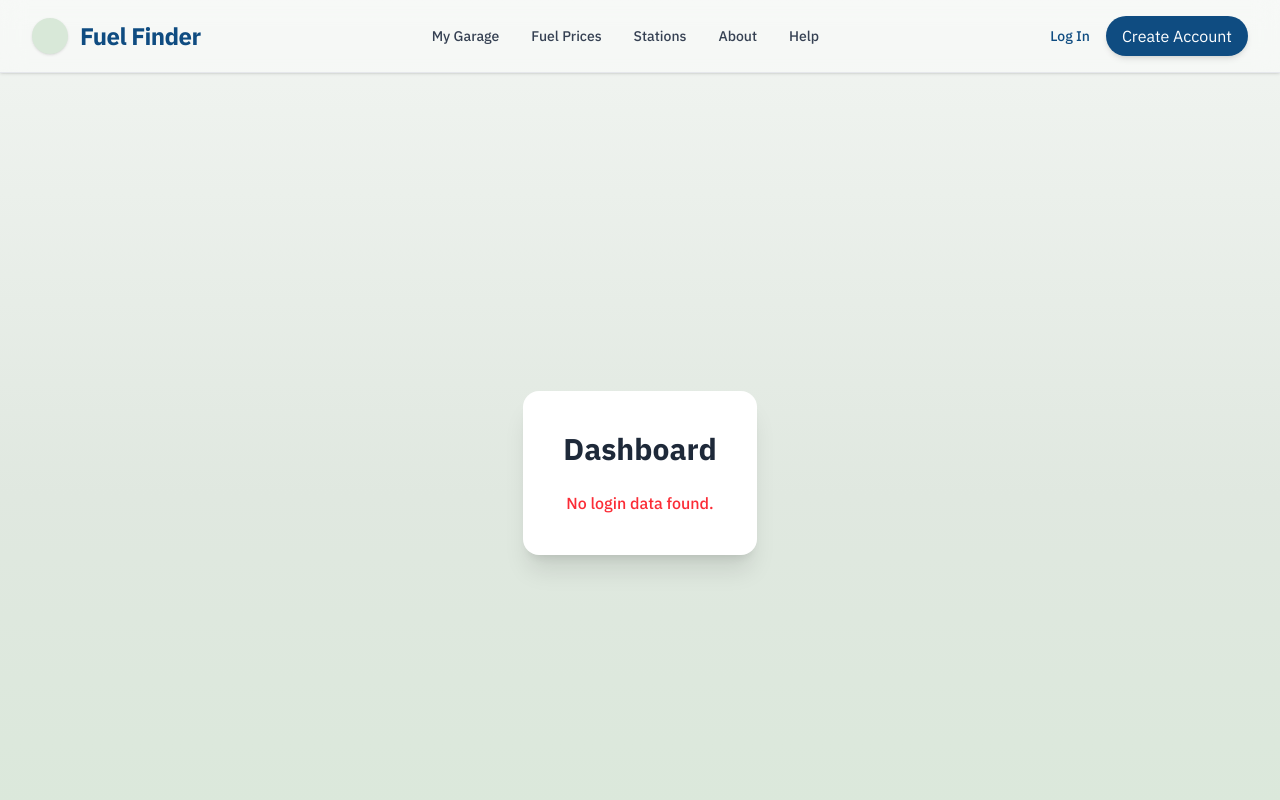
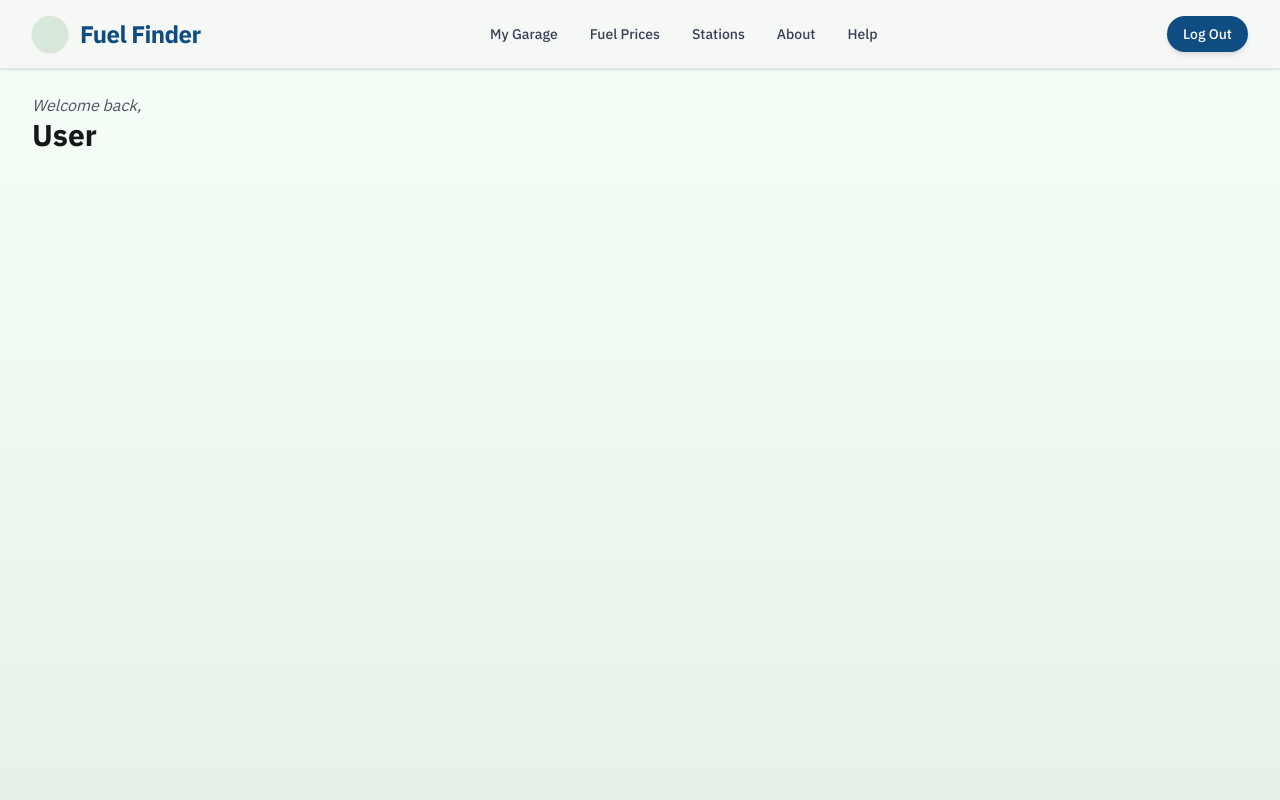
Before and after one commit to TwentyLives/CS180Project, a Next.js app: page /dashboard in a window 1280 px wide. Shown: the top 800 px of the page. Built offline with nearby package versions, Linux system fonts and the light colour scheme.

Commit message:
added a different header and a way to logout, also sessiondata instead of login, some other minor changes as well

```diff
--- a/src/app/dashboard/page.tsx
+++ b/src/app/dashboard/page.tsx
@@ -1,4 +1,4 @@
-import Header from '../../components/header';
+import Header from '../../components/loggedHeader';
 import Dash from '../../components/dash';
 import Footer from '../../components/footer';
 
--- a/src/app/globals.css
+++ b/src/app/globals.css
@@ -14,3 +14,7 @@ body {
   color: var(--foreground);
   font-family: var(--font-sans);
 }
+
+html {
+  scroll-behavior: smooth;
+}
--- a/src/app/page.tsx
+++ b/src/app/page.tsx
@@ -6,11 +6,15 @@ import Mission from '../components/mission';
 
 const Home = () => {
   return (
-    <div className="flex flex-col items-center justify-center gap-0">
+    <div className="flex flex-col items-center justify-center gap-0 scroll-smooth">
       <Header />
       <Landing />
-      <Mission />
-      <Footer />
+      <div id="mission">
+        <Mission />
+      </div>
+      <div id="footer">
+        <Footer />
+      </div>
     </div>
   );
 };
--- a/src/components/dash.tsx
+++ b/src/components/dash.tsx
@@ -3,38 +3,25 @@ import React, { useEffect, useState } from 'react';
 
 interface LoginData {
   username: string;
-  password: string;
 }
 
 const Dash: React.FC = () => {
   const [loginData, setLoginData] = useState<LoginData | null>(null);
 
   useEffect(() => {
-    const stored = localStorage.getItem("loginData");
+    const stored = sessionStorage.getItem("loginData");
     if (stored) {
       setLoginData(JSON.parse(stored));
     }
   }, []);
 
   return (
-    <div className="min-h-screen flex items-center justify-center bg-[var(--background)] px-4">
-      <div className="w-full max-w-xl bg-white p-10 rounded-2xl shadow-xl">
-        <h2 className="text-3xl font-bold mb-6 text-center text-gray-800">
-          Dashboard
-        </h2>
-
-        {loginData ? (
-          <div className="space-y-4 text-center text-gray-700">
-            <p>
-              <span className="font-semibold">Username:</span> {loginData.username}
-            </p>
-            <p>
-              <span className="font-semibold">Password:</span> {loginData.password}
-            </p>
-          </div>
-        ) : (
-          <p className="text-red-500 text-center font-medium">No login data found.</p>
-        )}
+    <div className="min-h-screen w-full bg-gradient-to-b from-[#f5fdf7] via-[#edf7ef] to-[#e6f0e6] px-8 py-6">
+      <div className="text-left">
+        <p className="text-md text-gray-600 italic">Welcome back,</p>
+        <h1 className="text-3xl font-bold text-[#171717]">
+          {loginData ? loginData.username : "User"}
+        </h1>
       </div>
     </div>
   );
--- a/src/components/header.tsx
+++ b/src/components/header.tsx
@@ -6,7 +6,6 @@ const Header = () => {
     <nav className="w-full sticky top-0 z-50 bg-white/40 backdrop-blur-md shadow-sm border-b border-gray-200 px-8 py-4 font-sans text-[#171717]">
       <div className="max-w-7xl mx-auto flex items-center justify-between">
 
-        {/* Logo + Name */}
         <div className="flex items-center gap-3">
           <div className="w-9 h-9 bg-[#d8e8d8] rounded-full shadow-sm" />
           <h1 className="text-2xl font-bold tracking-tight text-[#0f4c81] hover:brightness-110 transition duration-200">
@@ -14,16 +13,14 @@ const Header = () => {
           </h1>
         </div>
 
-        {/* Nav Links */}
         <div className="hidden md:flex items-center gap-8 text-sm font-medium text-gray-700">
-          <Link href="#" className="hover:brightness-110 hover:scale-105 transition">My Garage</Link>
-          <Link href="#" className="hover:brightness-110 hover:scale-105 transition">Fuel Prices</Link>
-          <Link href="#" className="hover:brightness-110 hover:scale-105 transition">Stations</Link>
-          <Link href="#" className="hover:brightness-110 hover:scale-105 transition">About</Link>
-          <Link href="#" className="hover:brightness-110 hover:scale-105 transition">Help</Link>
+          <Link href="#" className="hover:brightness-110 hover:scale-105 transition">place</Link>
+          <Link href="#" className="hover:brightness-110 hover:scale-105 transition">place</Link>
+          <Link href="#" className="hover:brightness-110 hover:scale-105 transition">place</Link>
+          <Link href="#mission" className="hover:brightness-110 hover:scale-105 transition">Our Mission</Link>
+          <Link href="#footer" className="hover:brightness-110 hover:scale-105 transition">Contact Us</Link>
         </div>
 
-        {/* Auth Buttons */}
         <div className="flex items-center gap-4">
           <Link href="/login" className="text-[#0f4c81] hover:underline text-sm font-medium">
             Log In
--- /dev/null
+++ b/src/components/loggedHeader.tsx
@@ -0,0 +1,73 @@
+"use client";
+import React, { useState } from "react";
+import Link from "next/link";
+import { useRouter } from "next/navigation";
+
+const LoggedHeader = () => {
+  const router = useRouter();
+  const [showConfirm, setShowConfirm] = useState(false);
+
+  const handleLogout = () => {
+    sessionStorage.clear(); // we can change this to sessionStorage.removeItem(data) if we want to keep some data
+    setShowConfirm(false);
+    router.push("/");
+  };
+
+  return (
+    <>
+      <nav className="w-full sticky top-0 z-50 bg-white/40 backdrop-blur-md shadow-sm border-b border-gray-200 px-8 py-4 font-sans text-[#171717]">
+        <div className="max-w-7xl mx-auto flex items-center justify-between">
+
+          <div className="flex items-center gap-3">
+            <div className="w-9 h-9 bg-[#d8e8d8] rounded-full shadow-sm" />
+            <h1 className="text-2xl font-bold tracking-tight text-[#0f4c81] hover:brightness-110 transition duration-200">
+              <Link href="/dashboard">Fuel Finder</Link>
+            </h1>
+          </div>
+
+          <div className="hidden md:flex items-center gap-8 text-sm font-medium text-gray-700">
+            <Link href="#" className="hover:brightness-110 hover:scale-105 transition">My Garage</Link>
+            <Link href="#" className="hover:brightness-110 hover:scale-105 transition">Fuel Prices</Link>
+            <Link href="#" className="hover:brightness-110 hover:scale-105 transition">Stations</Link>
+            <Link href="#" className="hover:brightness-110 hover:scale-105 transition">About</Link>
+            <Link href="#" className="hover:brightness-110 hover:scale-105 transition">Help</Link>
+          </div>
+
+          <div className="flex items-center gap-4">
+            <button
+              onClick={() => setShowConfirm(true)}
+              className="bg-[#0f4c81] text-white px-4 py-2 rounded-full shadow-md hover:brightness-110 hover:scale-105 active:scale-95 transition text-sm font-medium"
+            >
+              Log Out
+            </button>
+          </div>
+        </div>
+      </nav>
+
+      {showConfirm && (
+        <div className="fixed inset-0 z-50 flex items-center justify-center bg-black/40 backdrop-blur-sm">
+          <div className="bg-white rounded-xl shadow-xl p-6 w-full max-w-sm text-center space-y-4">
+            <h2 className="text-xl font-semibold text-gray-800">Logout?</h2>
+            <p className="text-sm text-gray-600">Your current session will end</p>
+            <div className="flex justify-center gap-4 mt-4">
+              <button
+                onClick={handleLogout}
+                className="bg-red-500 text-white px-4 py-2 rounded hover:bg-red-600 transition"
+              >
+                Confirm
+              </button>
+              <button
+                onClick={() => setShowConfirm(false)}
+                className="px-4 py-2 rounded border border-gray-300 hover:bg-gray-100 transition"
+              >
+                Cancel
+              </button>
+            </div>
+          </div>
+        </div>
+      )}
+    </>
+  );
+};
+
+export default LoggedHeader;
--- a/src/components/login.tsx
+++ b/src/components/login.tsx
@@ -41,7 +41,7 @@ const Login = () => {
       if (res.ok) {
         const data = await res.json();
         console.log("Login success:", data);
-        localStorage.setItem("loginData", JSON.stringify(data));
+        sessionStorage.setItem("loginData", JSON.stringify(data));
         router.push("/dashboard");
       } else {
         setPopupMessage("Login failed. Please try again.");
```
